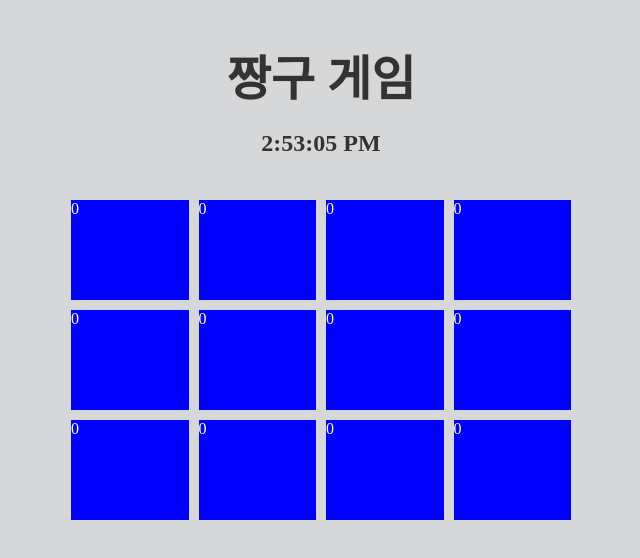
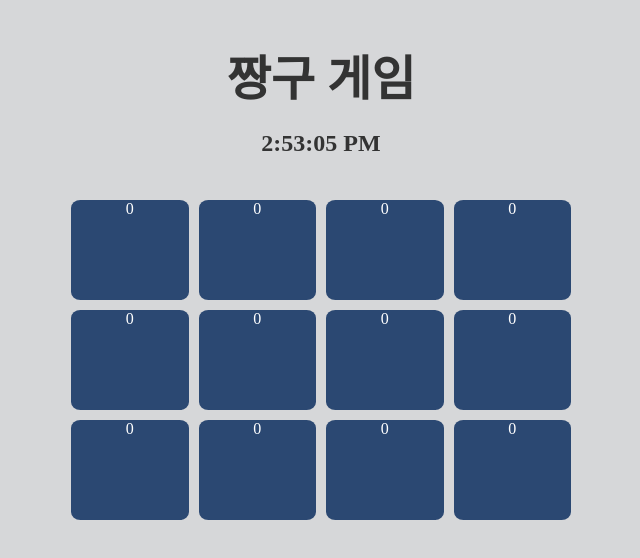
Before and after one commit to gunwbro/JJangu, a React (Create React App) app: page / in a window 1280 px wide. Shown: the top 558 px of the page, without its empty margins (327-967 px from the left). Built offline with nearby package versions, Linux system fonts and the light colour scheme.

Commit message:
Using Styled Component instead of CSS

```diff
--- a/src/App.css
+++ /dev/null
@@ -1,23 +0,0 @@
-.Clock {
-  position: absolute;
-  color: #333333;
-  font-size: 150%;
-  top: 130px;
-  text-align: center;
-  font-weight: bolder;
-  width: 100%;
-}
-.Title h1{
-  position: absolute;
-  width: 100%;
-  text-align: center;
-  color: #333333;
-  font-size: 300%;
-}
-body {
-  background-color: #D6D7D9;
-}
-h2 {
-  text-align: center;
-  color: #333333;
-}
--- a/src/App.js
+++ b/src/App.js
@@ -1,5 +1,5 @@
 import React from "react";
-import "./App.css";
+import styled from "styled-components";
 
 class Clock extends React.Component {
   constructor(props) {
@@ -27,9 +27,9 @@ class Clock extends React.Component {
 
   render() {
     return (
-      <div className="Clock">
+      <StyledClock>
         <span>{this.state.date.toLocaleTimeString()}</span>
-      </div>
+      </StyledClock>
     );
   }
 }
@@ -39,4 +39,14 @@ class App extends React.Component {
   }
 }
 
+const StyledClock = styled.div`
+  position: absolute;
+  color: #333333;
+  font-size: 150%;
+  top: 130px;
+  text-align: center;
+  font-weight: bolder;
+  width: 100%;
+`;
+
 export default App;
--- a/src/Board.js
+++ b/src/Board.js
@@ -3,8 +3,8 @@ import styled from "styled-components";
 
 function Puzzle(props) {
   return (
-    <StyledPuzzle onClick={props.onClick} clicked={props.clicked}>
-      {props.clicked ? "1" : "0"}
+    <StyledPuzzle onClick={props.onClick} value={props.value}>
+      {props.value ? "1" : "0"}
     </StyledPuzzle>
   );
 }
@@ -14,20 +14,22 @@ class Board extends React.Component {
     super(props);
     this.handleClick = this.handleClick.bind(this);
     this.state = {
-      clicked: false
+      puzzles: Array(12).fill(false)
     };
   }
   handleClick(i) {
+    let puzzles = this.state.puzzles;
+    puzzles[i] = !puzzles[i];
     this.setState({
-      clicked: !this.state.clicked
+      puzzles: puzzles
     });
   }
   renderPuzzle(i) {
+    const currentValue = this.state.puzzles[i];
     return (
       <Puzzle
-        number={i}
         onClick={() => this.handleClick(i)}
-        clicked={this.state.clicked}
+        value={currentValue}
       />
     );
   }
@@ -56,8 +58,10 @@ class Board extends React.Component {
 }
 
 const StyledPuzzle = styled.div`
-  background-color: ${props => (props.clicked ? 'red' : 'blue')};
+  background-color: ${props => (props.value ? '#313C52' : '#2B4872')};
   color: white;
+  border-radius: 8%;
+  text-align: center
 `;
 const Wrap = styled.div`
   position: absolute;
--- a/src/Main.js
+++ b/src/Main.js
@@ -1,4 +1,5 @@
 import React from "react";
+import styled, { createGlobalStyle } from "styled-components";
 import App from "./App";
 import Board from "./Board";
 
@@ -6,9 +7,8 @@ class Title extends React.Component {
   render() {
     return (
       <div className="Title">
-        <h1>짱구 게임</h1>
+        <StyledH1>짱구 게임</StyledH1>
         <App />
-
       </div>
     );
   }
@@ -17,6 +17,7 @@ class Main extends React.Component {
   render() {
     return (
       <div>
+        <GlobalStyle />
         <Title />
         <Board />
       </div>
@@ -24,4 +25,17 @@ class Main extends React.Component {
   }
 }
 
+const StyledH1 = styled.h1`
+  position: absolute;
+  width: 100%;
+  text-align: center;
+  color: #333333;
+  font-size: 300%;
+`;
+
+const GlobalStyle = createGlobalStyle`
+body {
+  background-color: #D6D7D9;
+}
+`;
 export default Main;
```
